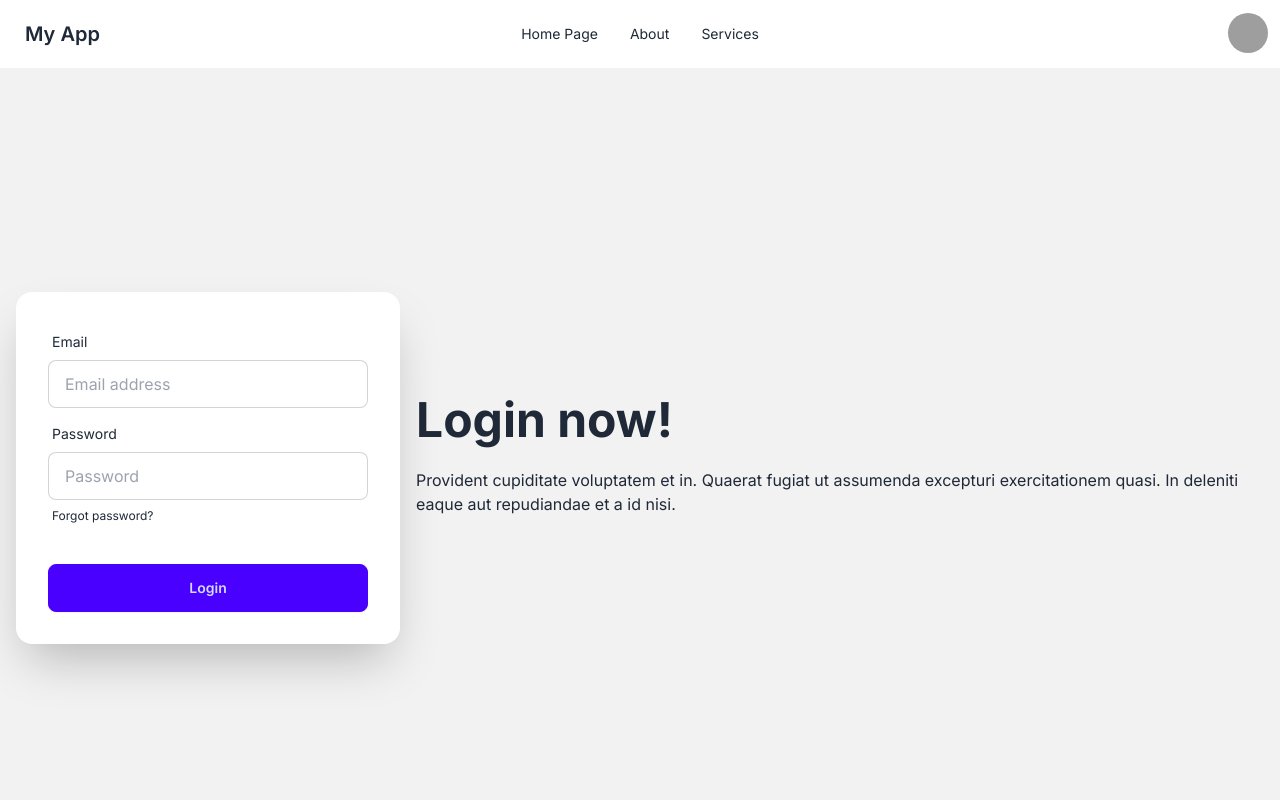
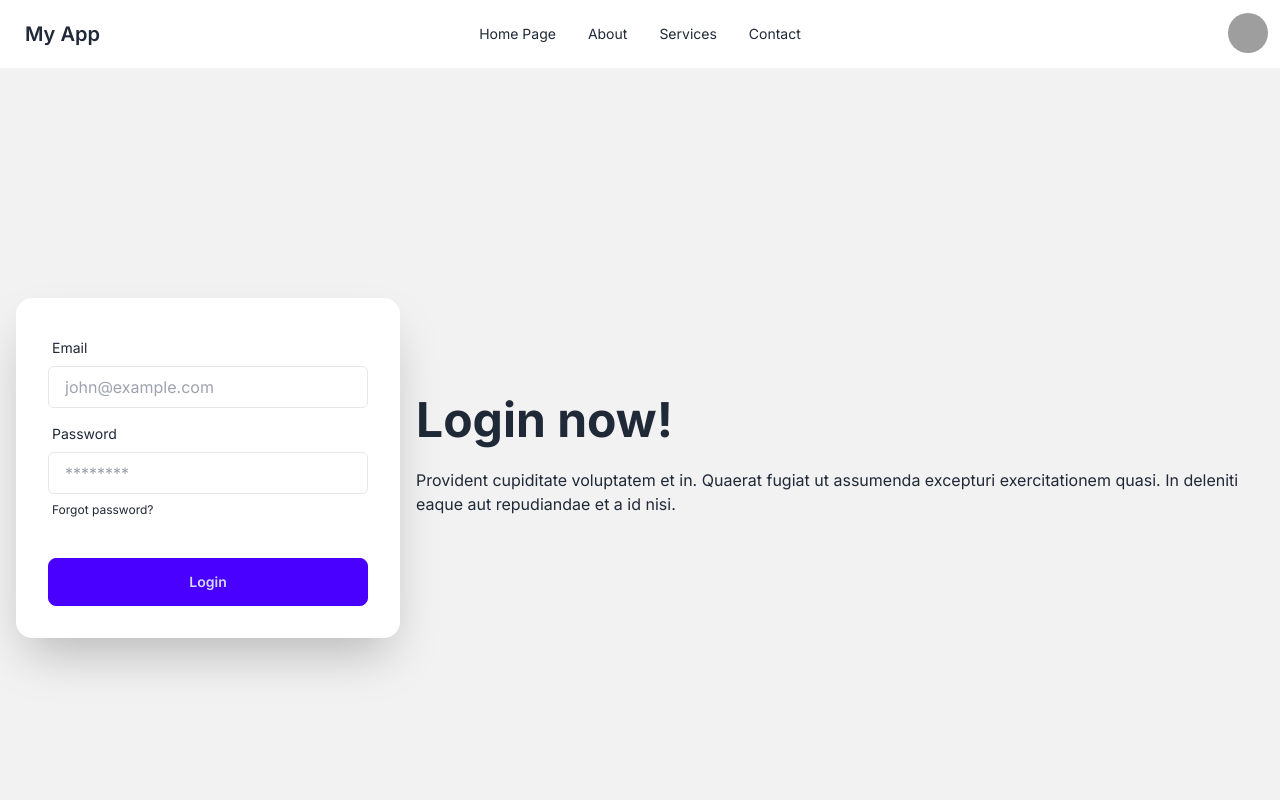
Before and after one commit to NatureSolution/laundry-app-next, a Next.js app: page /login in a window 1280 px wide. Shown: the top 800 px of the page. Built offline with nearby package versions, Linux system fonts and the light colour scheme; grey boxes are pictures that could not be loaded.

Commit message:
solve hydration

```diff
--- a/src/app/contact/page.tsx
+++ b/src/app/contact/page.tsx
@@ -1,16 +1,31 @@
 "use client";
-import react, { useState } from "react";
+import React, { useState, useEffect } from 'react';
 
-export default function contactPage() {XC
-  const [name, setName] = useState("");
-  const [email, setEmail] = useState("");
-  const [message, setMessage] = useState("");
+export default function contactPage() {
+  const [name, setName] = useState(false);
+  const [email, setEmail] = useState(false);
+  const [message, setMessage] = useState(false);
+
+  useEffect(() => {
+    // Initial state might be different on server and client,
+    // reconcile to prevent hydration mismatches
+    setMessage(false);
+  }, []);
+
+  const handleSubmit = (event) => {
+    event.preventDefault(); // Prevent page reload
+    // Log the values to the console
+    console.log("Name:", name);
+    console.log("Email:", email);
+    console.log("Message:", message);
+    event.target.reset();
+  };
 
   return (
     <div className="min-h-screen flex items-center justify-center bg-gray-100">
       <div className="bg-white p-8 rounded shadow-md w-full md:w-2/3 lg:w-1/2">
         <h1 className="text-3xl font-semibold mb-6">Contact Us</h1>
-        <form>
+        <form onSubmit={handleSubmit}>
           <div className="mb-4">
             <label
               htmlFor="name"
@@ -22,6 +37,7 @@ export default function contactPage() {XC
               type="text"
               id="name"
               name="name"
+              onChange={(e) => setName(e.target.value)}
               className="w-full px-4 py-2 border rounded-md focus:outline-none focus:border-blue-500"
               placeholder="John Doe"
               required
@@ -38,6 +54,7 @@ export default function contactPage() {XC
               type="email"
               id="email"
               name="email"
+              onChange={(e) => setEmail(e.target.value)}
               className="w-full px-4 py-2 border rounded-md focus:outline-none focus:border-blue-500"
               placeholder="john@example.com"
               required
@@ -53,7 +70,8 @@ export default function contactPage() {XC
             <textarea
               id="message"
               name="message"
-              rows="4"
+              rows={4}
+              onChange={(e) => setMessage(e.target.value)}
               className="w-full px-4 py-2 border rounded-md focus:outline-none focus:border-blue-500"
               placeholder="Type your message here..."
               required
@@ -62,6 +80,7 @@ export default function contactPage() {XC
           <button
             type="submit"
             className="bg-blue-500 text-white px-6 py-2 rounded-md hover:bg-blue-600 transition duration-300"
+            // onClick={()=> handelSubmit()}
           >
             Send Message
           </button>
--- a/src/app/layout.tsx
+++ b/src/app/layout.tsx
@@ -9,8 +9,8 @@ import NavbarPage from '@/components/navbar/Navbar'
 const inter = Inter({ subsets: ['latin'] })
 
 export const metadata: Metadata = {
-  title: 'Create Next App',
-  description: 'Generated by create next app',
+  title: 'My Laundry App',
+  description: 'Generated by Syadur Rahaman',
 }
 
 export default function RootLayout({
--- a/src/app/login/page.tsx
+++ b/src/app/login/page.tsx
@@ -1,14 +1,19 @@
 "use client"
-import { useState } from 'react';
+// pages/login.js
+import React, { useState } from 'react';
 
-const Login = () => {
+export default function Login() {
   const [email, setEmail] = useState('');
   const [password, setPassword] = useState('');
 
-  const handleLogin = () => {
-    // Add your login logic here
+  const handleSubmit = (event) => {
+    event.preventDefault();
     console.log('Email:', email);
     console.log('Password:', password);
+
+    // Clear the form fields
+    setEmail('');
+    setPassword('');
   };
 
   return (
@@ -19,7 +24,7 @@ const Login = () => {
       <p className="py-6">Provident cupiditate voluptatem et in. Quaerat fugiat ut assumenda excepturi exercitationem quasi. In deleniti eaque aut repudiandae et a id nisi.</p>
     </div>
     <div className="card shrink-0 w-full max-w-sm shadow-2xl bg-base-100">
-      <form className="card-body">
+      <form onSubmit={handleSubmit} className="card-body">
         <div className="form-control">
           <label className="label">
             <span className="label-text">Email</span>
@@ -28,10 +33,12 @@ const Login = () => {
               type="email"
               id="email"
               name="email"
-           placeholder="Email address"
               value={email}
               onChange={(e) => setEmail(e.target.value)}
-          className="input input-bordered" required />
+              className="w-full px-4 py-2 border rounded-md focus:outline-none focus:border-blue-500"
+              placeholder="john@example.com"
+              required
+            />
         </div>
         <div className="form-control">
           <label className="label">
@@ -41,25 +48,22 @@ const Login = () => {
               type="password"
               id="password"
               name="password"
-          placeholder="Password"
               value={password}
               onChange={(e) => setPassword(e.target.value)}
-          className="input input-bordered" required />
+              className="w-full px-4 py-2 border rounded-md focus:outline-none focus:border-blue-500"
+              placeholder="********"
+              required
+            />
           <label className="label">
             <a href="#" className="label-text-alt link link-hover">Forgot password?</a>
           </label>
         </div>
         <div className="form-control mt-6">
-          <button
-           className="btn btn-primary"
-           onClick={handleLogin}
-           >Login</button>
+          <button className="btn btn-primary">Login</button>
         </div>
       </form>
     </div>
   </div>
 </div>
   );
-};
-
-export default Login;
+}
--- a/src/components/navbar/Navbar.tsx
+++ b/src/components/navbar/Navbar.tsx
@@ -18,6 +18,9 @@ export default function NavbarPage() {
             <li>
               <Link href={'/services'}>Services</Link>
             </li>
+            <li>
+              <Link href={'/contact'}>Contact</Link>
+            </li>
             </ul>
           </div>
           <Link className="btn btn-ghost text-xl" href={'/'}> My App</Link>
@@ -32,6 +35,9 @@ export default function NavbarPage() {
             </li>
             <li>
               <Link href={'/services'}>Services</Link>
+            </li>
+            <li>
+              <Link href={'/contact'}>Contact</Link>
             </li>
           </ul>
         </div>
```
Lines whose indentation alone changed are shown as unchanged.
